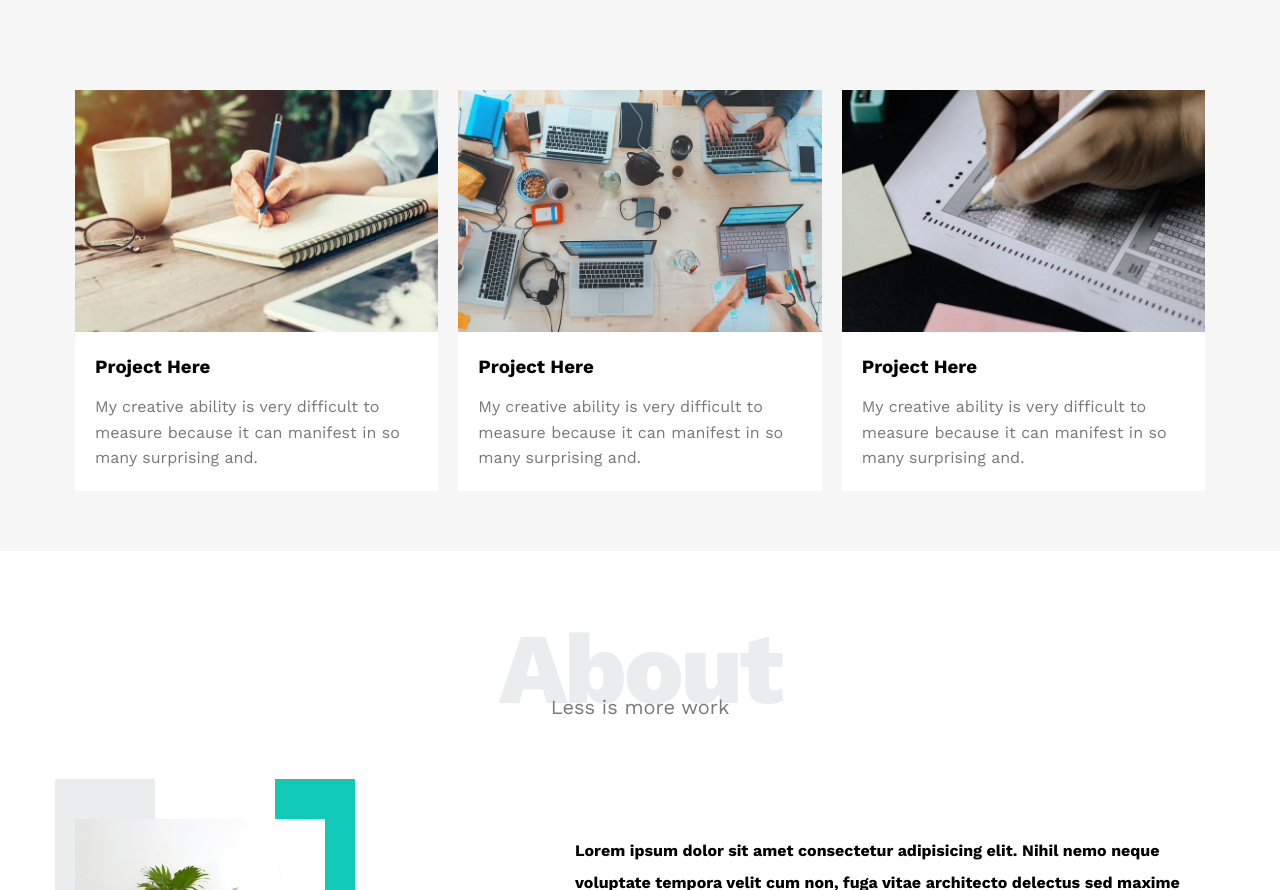
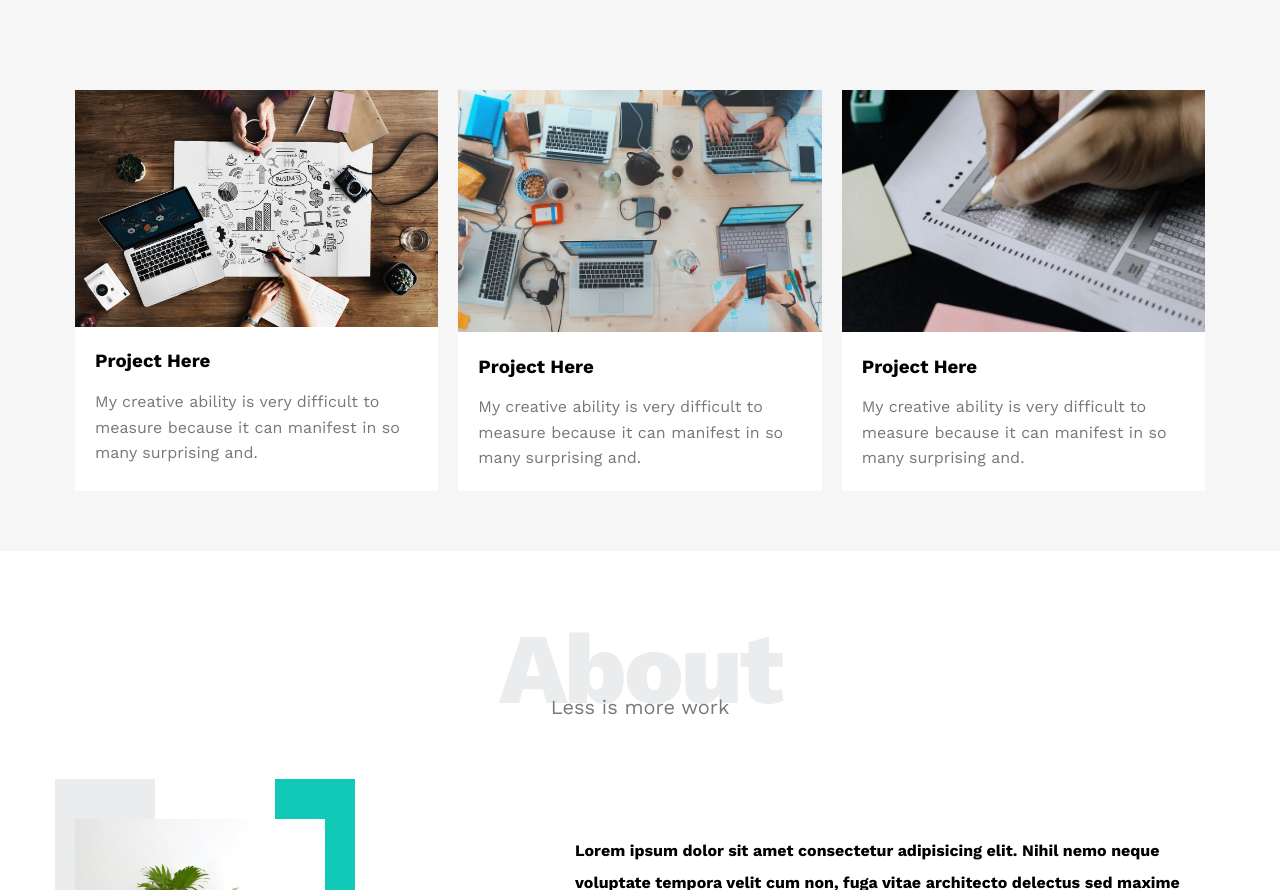
Before and after one commit to Haithemnecib/html_And_Css_Template_One, a plain HTML site: page index.html in a window 1280 px wide. Shown: the part 2096-2986 px from the top of the page. Drawn offline with nearby package versions, Linux system fonts and the light colour scheme.

Commit message:
modified the image of portfolio

```diff
--- a/index.html
+++ b/index.html
@@ -138,7 +138,7 @@
             <p>If you do it right, it will last forever.</p>
             <div class="portfolio-content grid-3">
                 <div class="card">
-                    <img src="images/portfolio-1.jpg" alt="portfolio image">
+                    <img src="images/portfolio1.jpg" alt="portfolio image">
                     <div class="info">
                         <h3>Project Here</h3>
                         <p>My creative ability is very difficult to measure because it can manifest in so many
```
Also changed, not shown: images/portfolio1.jpg (added).
